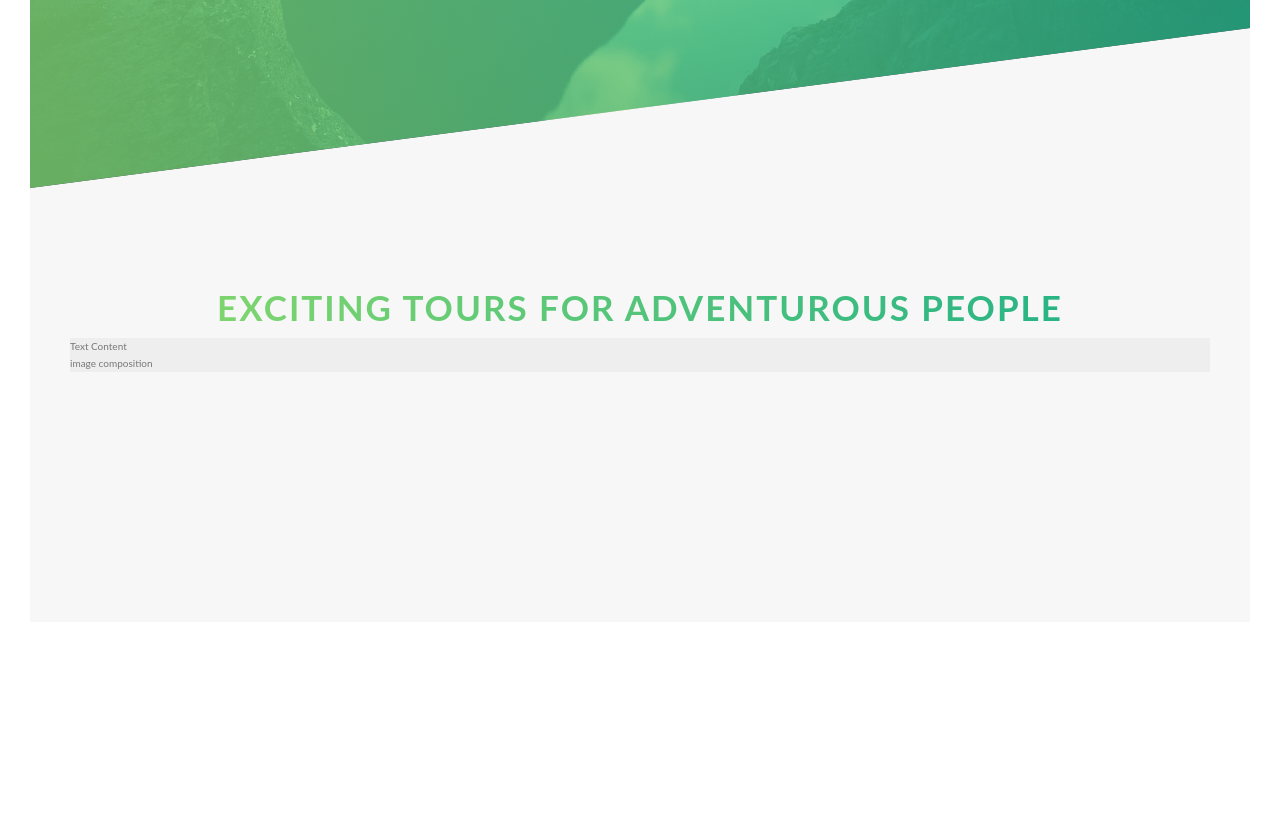
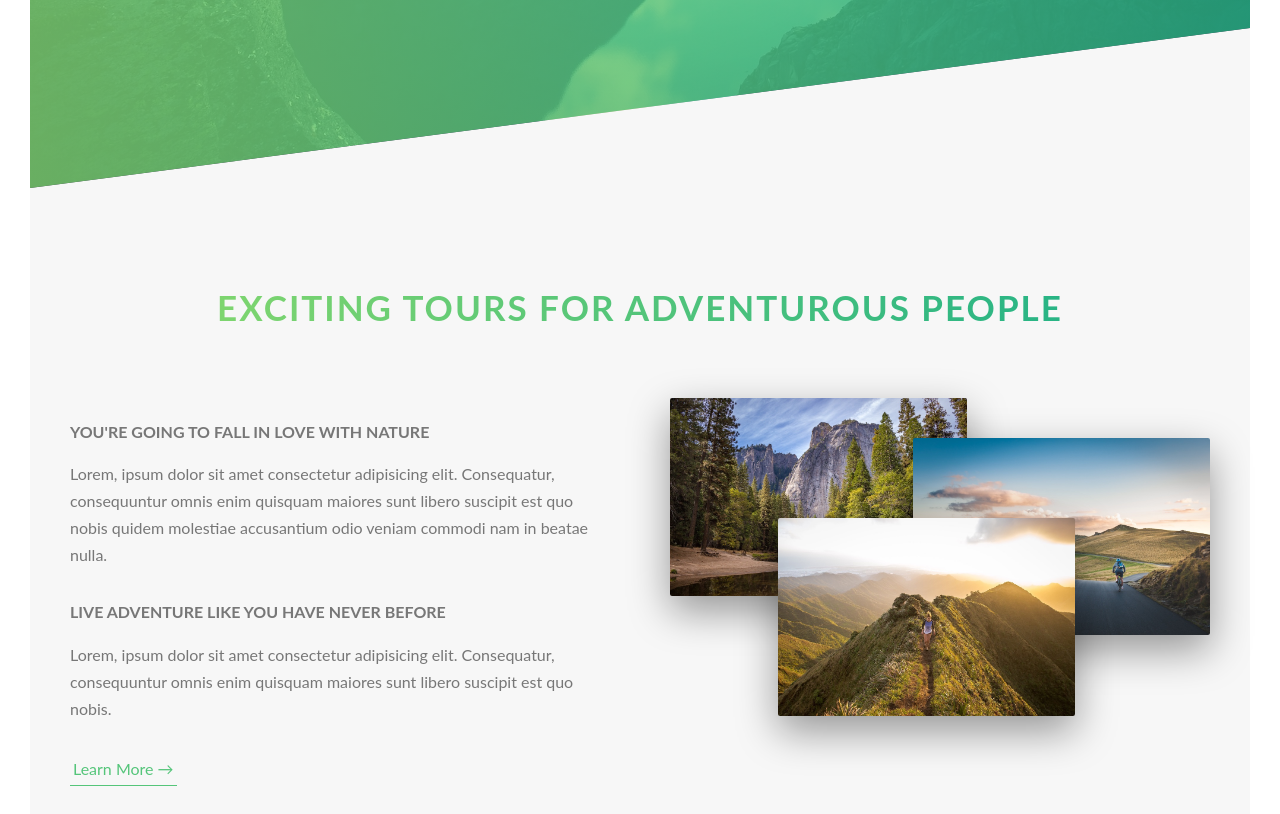
Before and after one commit to AbhishekRauthan/Natours-gatsby, a Gatsby site: page / in a window 1280 px wide. Shown: the part 602-1416 px from the top of the page. Before the commit the page ends 1254 px from the top, so only its background shows below. Built offline with nearby package versions, Linux system fonts and the light colour scheme; Gatsby itself is replaced by a stand-in of ours.

Commit message:
done with section

```diff
--- a/src/components/Header.jsx
+++ b/src/components/Header.jsx
@@ -14,7 +14,7 @@ const Header = () => {
           <span className="heading-primary--sub"> is where life happens </span>
         </h1>
 
-        <a href="" className="btn btn--white btn--animated" onClick={e => e.preventDefault()}>Discover our tours</a>
+        <a href="#" className="btn btn--white btn--animated" onClick={e => e.preventDefault()}>Discover our tours</a>
       </div>
     </header>
   )
--- a/src/components/Section.jsx
+++ b/src/components/Section.jsx
@@ -1,19 +1,38 @@
 import React from 'react'
+import Photo1 from '../img/nat-1-large.jpg';
+import Photo2 from '../img/nat-2-large.jpg';
+import Photo3 from '../img/nat-3-large.jpg';
 
 const Section = () => {
   return (
     <section className="section-about">
-      <div className="u-center-text">
+      <div className="u-center-text u-margin-bottom-big">
         <h2 className="heading-secondary">
           Exciting tours for adventurous people
         </h2>
       </div>
       <div className="row">
         <div className="col-1-of-2">
-          Text Content
+          <h3 className="heading-tertiary u-margin-bottom-small">
+            you're going to fall in love with nature
+          </h3>
+          <p className="paragraph">
+            Lorem, ipsum dolor sit amet consectetur adipisicing elit. Consequatur, consequuntur omnis enim quisquam maiores sunt libero suscipit est quo nobis quidem molestiae accusantium odio veniam commodi nam in beatae nulla.
+          </p>
+          <h3 className="heading-tertiary u-margin-bottom-small">
+            Live adventure like you have never before
+          </h3>
+          <p className="paragraph">
+            Lorem, ipsum dolor sit amet consectetur adipisicing elit. Consequatur, consequuntur omnis enim quisquam maiores sunt libero suscipit est quo nobis.
+          </p>
+          <a href="" onClick={e => e.preventDefault()} className="btn-text">Learn More &rarr;</a>
         </div>
         <div className="col-1-of-2">
-          image composition
+          <div className="composition">
+            <img src={Photo1} alt="" className="composition__photo composition__photo--p1" />
+            <img src={Photo2} alt="" className="composition__photo composition__photo--p2" />
+            <img src={Photo3} alt="" className="composition__photo composition__photo--p3" />
+          </div>
         </div>
       </div>
     </section>
--- a/src/scss/abstract/_mixins.scss
+++ b/src/scss/abstract/_mixins.scss
@@ -0,0 +1,7 @@
+@mixin clearfix {
+  &::after{
+    content: "";
+    display: table;
+    clear: both;
+  }
+}
--- a/src/scss/abstract/_variables.scss
+++ b/src/scss/abstract/_variables.scss
@@ -6,4 +6,11 @@ $color-grey-dark: #777;
 $color-white: #fff;
 $color-black: #000;
 $color-grey-light1: #f7f7f7;
+
+// Variables for grid
 $grid-width: 114rem;
+$gutter-vertical:8rem;
+$gutter-horizontal:6rem;
+
+// Variables for font
+$default-font-size:1.6rem;
--- a/src/scss/app.scss
+++ b/src/scss/app.scss
@@ -11,6 +11,7 @@
 
 // components
 @import "components/button";
+@import "components/composition.scss";
 
 // layout
 @import "layout/header";
--- a/src/scss/base/_typography.scss
+++ b/src/scss/base/_typography.scss
@@ -51,3 +51,16 @@ body {
     text-shadow: 0.5rem 1rem 2rem rgba($color-black, $alpha: .2);
   }
 }
+
+.heading-tertiary {
+  font-size: $default-font-size;
+  font-weight: 700;
+  text-transform: uppercase;
+}
+
+.paragraph {
+  font-size: $default-font-size;
+  &:not(:last-child) {
+    margin-bottom: 3rem;
+  }
+}
--- a/src/scss/base/_utilities.scss
+++ b/src/scss/base/_utilities.scss
@@ -1,3 +1,15 @@
 .u-center-text {
   text-align: center;
 }
+
+.u-margin-bottom-big {
+  margin-bottom: 8rem;
+}
+
+.u-margin-bottom-small {
+  margin-bottom: 1.5rem;
+}
+
+.u-margin-bottom-medium {
+  margin-bottom: 4rem;
+}
--- a/src/scss/components/_button.scss
+++ b/src/scss/components/_button.scss
@@ -8,7 +8,7 @@
     border-radius: 10rem;
     transition: all 0.2s;
     position: relative;
-    font-size: 1.6rem;
+    font-size: $default-font-size;
   }
 
   &:hover {
@@ -48,3 +48,28 @@
     animation-fill-mode: backwards;
   }
 }
+
+.btn-text {
+  &:visited,
+  &:link {
+    color: $color-primary;
+    display: inline-block;
+    text-decoration: none;
+    border-bottom: 1px solid $color-primary;
+    padding: 3px;
+    font-size: $default-font-size;
+    transition: all 0.2s;
+  }
+
+  &:hover {
+    background-color: $color-primary;
+    color: $color-white;
+    box-shadow: 0 1rem 2rem rgba($color: #000000, $alpha: 0.15);
+    transform: translateY(-2px);
+  }
+
+  &:active {
+    box-shadow: 0 0.5rem 1rem rgba($color: #000000, $alpha: 0.15);
+    transform: translateY(0);
+  }
+}
--- /dev/null
+++ b/src/scss/components/_composition.scss
@@ -0,0 +1,37 @@
+.composition {
+  position: relative;
+  &__photo {
+    width: 55%;
+    box-shadow: 0 1.5rem 4rem rgba($color: #000000, $alpha: 0.4);
+    border-radius: 2px;
+    position: absolute;
+    z-index: 5;
+    transition: all 0.2s;
+    outline-offset: 2rem;
+
+    &--p1 {
+      left: 0;
+      top: -2rem;
+    }
+    &--p2 {
+      right: 0;
+      top: 2rem;
+    }
+    &--p3 {
+      left: 20%;
+      top: 10rem;
+    }
+
+    &:hover {
+      outline: 1.5rem solid $color-primary;
+      transform: scale(1.05);
+      box-shadow: 0 2.5rem 4rem rgba($color: #000000, $alpha: 0.5);
+      z-index: 10;
+    }
+
+
+  }
+  &:hover &__photo:not(:hover) {
+    transform: scale(0.95);
+  }
+}
--- a/src/scss/layout/_grid.scss
+++ b/src/scss/layout/_grid.scss
@@ -1,6 +1,47 @@
 .row {
   max-width: $grid-width;
-  background-color: #eee;
   margin: 0 auto;
 
+  &:not(:last-child) {
+    margin-bottom: $gutter-vertical;
+  }
+
+  @include clearfix;
+
+  [class^="col-"] {
+    float: left;
+    &:not(:last-child) {
+      margin-right: $gutter-horizontal;
+    }
+  }
+
+  .col-1-of-2 {
+    width: calc((100% - #{$gutter-horizontal}) / 2);
+  }
+
+  .col-1-of-3 {
+    width: calc((100% - 2 * #{$gutter-horizontal}) / 3);
+  }
+
+  .col-2-of-3 {
+    width: calc(
+      2 * ((100% - 2 * #{$gutter-horizontal}) / 3) + #{$gutter-horizontal}
+    );
+  }
+
+  .col-1-of-4 {
+    width: calc((100% - 3 * #{$gutter-horizontal}) / 4);
+  }
+
+  .col-2-of-4 {
+    width: calc(
+      2 * ((100% - 3 * #{$gutter-horizontal}) / 4) + #{$gutter-horizontal}
+    );
+  }
+
+  .col-3-of-4 {
+    width: calc(
+      3 * ((100% - 3 * #{$gutter-horizontal}) / 4) + 2 * #{$gutter-horizontal}
+    );
+  }
 }
```
